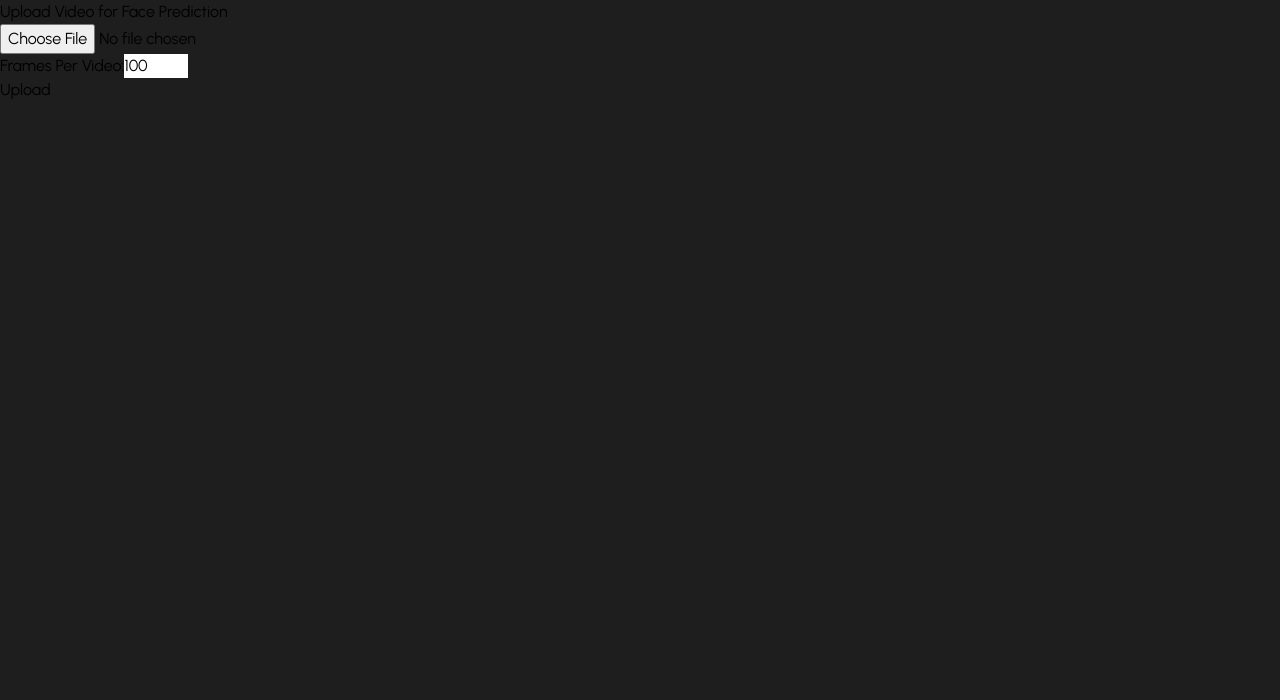
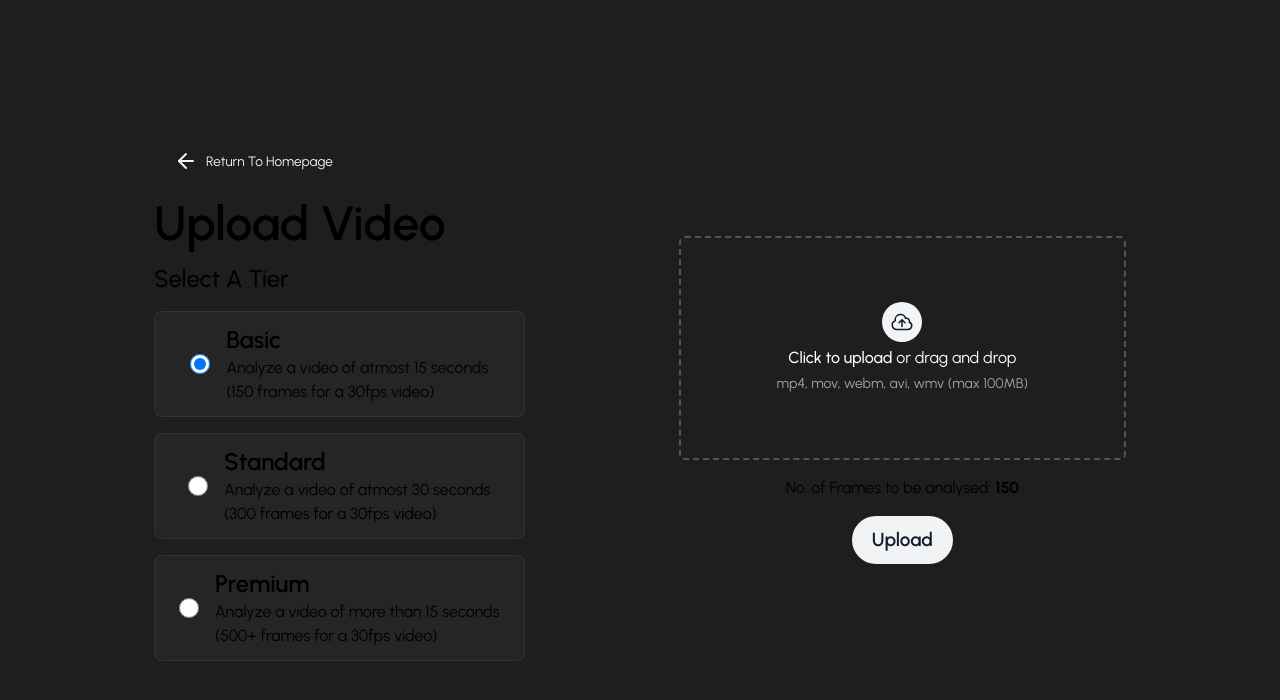
Before and after one commit to HitG010/DeepTrace, a React (Vite) app: page /upload-video in a window 1280 px wide. Shown: the top 700 px of the page. Built offline with nearby package versions, Linux system fonts and the light colour scheme.

Commit message:
result page added with chart

```diff
--- a/package.json
+++ b/package.json
@@ -11,6 +11,7 @@
   },
   "dependencies": {
     "axios": "^1.7.7",
+    "chart.js": "^4.4.4",
     "dotenv": "^16.4.5",
     "express": "^4.21.0",
     "express-session": "^1.18.0",
@@ -21,6 +22,7 @@
     "passport": "^0.7.0",
     "passport-google-oauth20": "^2.0.0",
     "react": "^18.3.1",
+    "react-chartjs-2": "^5.2.0",
     "react-dom": "^18.3.1",
     "react-icons": "^5.3.0",
     "react-router-dom": "^6.26.1"
--- a/src/App.jsx
+++ b/src/App.jsx
@@ -8,6 +8,7 @@ import Home from "./components/Homepage/Homepage.jsx";
 import Signup from "./components/Signup/Signup.jsx";
 import Login from "./components/Login/Login.jsx";
 import VideoUpload from "./prediction.jsx";
+import Result from "./components/Result.jsx";
 
 function App() {
   return (
@@ -19,6 +20,7 @@ function App() {
         <Route path="/home" element={<Home />} />
         <Route path="/predict" element={<Predict />} />
         <Route path="/upload-video" element={<VideoUpload />} />
+        <Route path="/result" element={<Result />} />
       </Routes>
     </Router>
   );
--- /dev/null
+++ b/src/components/Chart.jsx
@@ -0,0 +1,74 @@
+import React from 'react'
+import { Line } from 'react-chartjs-2'
+import {
+    Chart as ChartJS,
+    CategoryScale,
+    LinearScale,
+    PointElement,
+    LineElement,
+    Title,
+    Tooltip,
+    Legend,
+  } from 'chart.js';
+
+  ChartJS.register(
+    CategoryScale,
+    LinearScale,
+    PointElement,
+    LineElement,
+    Title,
+    Tooltip,
+    Legend
+  );
+
+function Chart(values) {
+    console.log(values.values[0]);
+    const labels = values.values.map((_, i) => i+1);
+
+    const data = {
+        labels: labels, // X-axis: 1-based index
+        datasets: [
+        {
+            label: 'Values',
+            data: values.values, // Y-axis values (your data array)
+            fill: false,
+            borderColor: 'rgba(255, 255, 255, 0.1)',
+            tension: 0.1,
+            pointBackgroundColor: 'rgb(255, 255, 255)',
+        },
+        ],
+    };
+
+    const options = {
+        responsive: true,
+        scales: {
+          x: {
+            type: 'linear',
+            title: {
+              display: true,
+              text: '1-Based Index',
+            },
+            min: 1, // Set minimum value for the X-axis
+            max: labels.length, // Set maximum value for the X-axis
+            ticks: {
+            stepSize: 15, // Set the interval between tick marks
+            },
+          },
+          y: {
+            title: {
+              display: true,
+              text: 'Values',
+            },
+            min: 0,
+            max: 1,
+          },
+        },
+      };
+  return (
+    <div>
+      <Line data={data} options={options}/>
+    </div>
+  )
+}
+
+export default Chart
--- /dev/null
+++ b/src/components/Result.jsx
@@ -0,0 +1,40 @@
+import React from 'react'
+import { useLocation } from 'react-router-dom';
+import Chart from './Chart';
+import { ArrowRight } from 'lucide-react';
+
+function Result() {
+    const [result, setResult] = React.useState(null);
+    const [vidname, setVidname] = React.useState(null);
+    const location = useLocation();
+
+    React.useEffect(() => {
+        setResult(location.state.result);
+        setVidname(location.state.fileName);
+    }, [location.state.result, location.state.fileName]);
+
+
+return (
+    <div className='h-screen flex justify-center items-center'>
+        {result && (
+            <div className="flex flex-col justify-center items-center gap-4">
+                <div className='text-5xl font-semibold'>Results</div>
+                <div className='flex gap-32 justify-evenly items-center bg-[#252525] border border-[#ffffff10] rounded-xl px-12 py-2'>
+                <div className='text-xl font-medium'>{location.state.fileName}</div>
+                {result.mean_score < 0.5 ? (<div className='px-4 py-1 rounded-full text-lg text-green-500 bg-[#00ff0010] border border-green-600'>Real</div>) : (<div className='px-4 py-1 rounded-full text-lg text-[#ff0000] bg-[#ff000010] border border-[#ff0000]'>Deepfake</div>)}
+                <p className='text-xl font-medium'>{Number(result.mean_score.toFixed(2) * 100)}%</p>
+                <p className='flex gap-2 justify-center items-center text-md font-medium'><div className='h-2 w-2 bg-green-600 rounded-full'></div> Stored on Blockchain</p>
+                </div>
+                {/* <p className='text-xl font-medium'>Mean Score: {result.mean_score}</p> */}
+                {/* <p className="w-96 break-words">Pred Scores: {JSON.stringify(result.pred_scores)}</p> */}
+                <div className='w-[600px]'>
+                    <Chart values={result.pred_scores} />
+                </div>
+                <button className=' flex items-center gap-2 py-2.5 px-5 bg-[#f1f3f5] hover:bg-[#ddd] text-[1.185rem] text-gray-900 font-semibold  rounded-full' onClick={() => window.location.href = '/upload-video'}>Upload Another Video <ArrowRight/></button>
+            </div>
+        )}
+    </div>
+)
+}
+
+export default Result
--- a/src/prediction.jsx
+++ b/src/prediction.jsx
@@ -1,9 +1,13 @@
+import { ArrowLeft, ArrowRight } from "lucide-react";
 import React, { useState } from "react";
+import { useNavigate } from "react-router-dom";
 
 function VideoUpload() {
+  const navigate = useNavigate();
   const [file, setFile] = useState(null);
-  const [framesPerVideo, setFramesPerVideo] = useState(100); // Default value
+  const [framesPerVideo, setFramesPerVideo] = useState(150); // Default value
   const [result, setResult] = useState(null);
+  const [tier, setTier] = useState("tier1");
 
   const handleFileChange = (e) => {
     setFile(e.target.files[0]);
@@ -23,6 +27,10 @@ function VideoUpload() {
     formData.append("video", file);
     formData.append("frames_per_video", framesPerVideo); // Add frames_per_video to form data
 
+    const fileName = file.name;
+    console.log("File Name: ", fileName);
+    // navigate('/result');
+
     try {
       const response = await fetch("http://127.0.0.1:5000/upload-video", {
         method: "POST",
@@ -36,6 +44,9 @@ function VideoUpload() {
       const data = await response.json();
       console.log(data);
       setResult(data);
+
+      navigate('/result', {state: {result: data, fileName: fileName}});
+
     } catch (error) {
       //   console.log(error);
       console.error(error);
@@ -44,31 +55,125 @@ function VideoUpload() {
   };
 
   return (
-    <div>
-      <h2>Upload Video for Face Prediction</h2>
-      <input type="file" accept="video/*" onChange={handleFileChange} />
-      <div>
-        <label>
-          Frames Per Video:
-          <input
-            type="number"
-            value={framesPerVideo}
-            onChange={handleFramesChange}
-            min="1"
-            max="1000"
-          />
-        </label>
+    <div className="flex flex-col justify-center items-center h-screen">
+      <div className="w-screen flex justify-evenly">
+      <div className="tiers flex flex-col gap-4">
+      <button className="w-fit flex items-center gap-2 py-2.5 px-5 bg-[#1e1e1e] hover:bg-[#252525] text-[#f1f3f5] text-[0.85rem]  rounded-full" onClick={() => navigate('/home')}><ArrowLeft /> Return To Homepage </button>
+      <div className="text-5xl font-semibold">Upload Video</div>
+        <div className="text-2xl font-medium">Select A Tier</div>
+        <div className="bg-[#252525] px-6 py-3 rounded-lg border border-[#ffffff10] flex justify-center items-center gap-4">
+          <input type="radio" id="tier1" name="tier" value="tier1" defaultChecked className="h-5 w-5" onClick={
+            () => {
+              setTier("tier1");
+              setFramesPerVideo(150);
+            }
+          }/>
+          <label for="tier1">
+            <div className="text-2xl font-semibold">Basic</div>
+            <div>Analyze a video of atmost 15 seconds <br/>(150 frames for a 30fps video)</div>
+          </label>
+        </div>
+        <div className="bg-[#252525] px-6 py-3 rounded-lg border border-[#ffffff10] flex justify-center items-center gap-4">
+          <input type="radio" id="tier2" name="tier" value="tier2" className="h-5 w-5" onClick={
+            () => {
+              setTier("tier2");
+              setFramesPerVideo(300);
+            }
+          }/>
+          <label for="tier2">
+            <div className="text-2xl font-semibold">Standard</div>
+            <div>Analyze a video of atmost 30 seconds <br/>(300 frames for a 30fps video)</div>
+          </label>
+        </div>
+        <div className="bg-[#252525] px-6 py-3 rounded-lg border border-[#ffffff10] flex justify-center items-center gap-4">
+          <input type="radio" id="tier3" name="tier" value="tier3" className="h-5 w-5" onClick={
+            () => {
+              setTier("tier3");
+              setFramesPerVideo(500);
+            }
+          }/>
+          <label for="tier3">
+            <div className="text-2xl font-semibold">Premium</div>
+            <div>Analyze a video of more than 15 seconds <br/>(500+ frames for a 30fps video)</div>
+          </label>
+        </div>
       </div>
-      <button onClick={handleUpload}>Upload</button>
+      <div className="flex flex-col justify-center items-center gap-4">
+      {!file ? (
+        <>
+          {/* <input type="file" accept="video/*" onChange={handleFileChange} /> */}
+          <div className="">
+            <label className="flex h-56 w-116 px-24 w-full cursor-pointer appearance-none items-center justify-center rounded-md border-2 border-dashed border-gray-600 p-6 transition-all hover:border-gray-400">
+              <div className="space-y-1 text-center">
+                <div className="mx-auto inline-flex h-10 w-10 items-center justify-center rounded-full bg-gray-100">
+                  <svg
+                    xmlns="http://www.w3.org/2000/svg"
+                    fill="none"
+                    viewBox="0 0 24 24"
+                    strokeWidth="1.5"
+                    stroke="currentColor"
+                    className="h-6 w-6 text-gray-900"
+                  >
+                    <path
+                      strokeLinecap="round"
+                      strokeLinejoin="round"
+                      d="M12 16.5V9.75m0 0l3 3m-3-3l-3 3M6.75 19.5a4.5 4.5 0 01-1.41-8.775 5.25 5.25 0 0110.233-2.33 3 3 0 013.758 3.848A3.752 3.752 0 0118 19.5H6.75z"
+                    />
+                  </svg>
+                </div>
+                <div className="text-white">
+                  <a
+                    href="#"
+                    className="font-medium text-primary-500 hover:text-primary-700"
+                  >
+                    Click to upload
+                  </a>{" "}
+                  or drag and drop
+                </div>
+                <p className="text-sm text-gray-400">
+                  mp4, mov, webm, avi, wmv (max 100MB)
+                </p>
+              </div>
+              <input id="example5" type="file" className="sr-only" onChange={handleFileChange} />
+            </label>
+          </div>
+        </>
+      ) : (
+        <div>
+          <video width="400" controls>
+            <source src={URL.createObjectURL(file)} type={file.type} />
+            Your browser does not support HTML video.
+          </video>
+        </div>
+      )}
+      <div className="flex gap-4 justify-center items-center">
+          <div>No. of Frames to be analysed: <b>{framesPerVideo}</b></div>
+          {file && <button
+            onClick={() => setFile(null)}
+            className="py-1.5 px-3 bg-[#1e1e1e] hover:bg-[#252525] text-[0.85rem] text-red-600 font-semibold rounded-full border border-red-600"
+          >
+            Remove Video
+          </button> }
+          </div>
+
+          <button
+            onClick={handleUpload}
+            className="py-2.5 px-5 bg-[#f1f3f5] hover:bg-[#ddd] text-[1.185rem] text-gray-900 font-semibold  rounded-full"
+          >
+            Upload
+          </button>
 
       {result && (
-        <div>
+        <div className="">
           <h3>Results</h3>
           <p>Mean Score: {result.mean_score}</p>
-          <p>Pred Scores: {JSON.stringify(result.pred_scores)}</p>
+          <p className="w-96 break-words">Pred Scores: {JSON.stringify(result.pred_scores)}</p>
         </div>
       )}
+      </div>
+      </div>
     </div>
+
   );
 }
 
```
Also changed, not shown: 2 other files (tests, documents, lock files or other folders).
